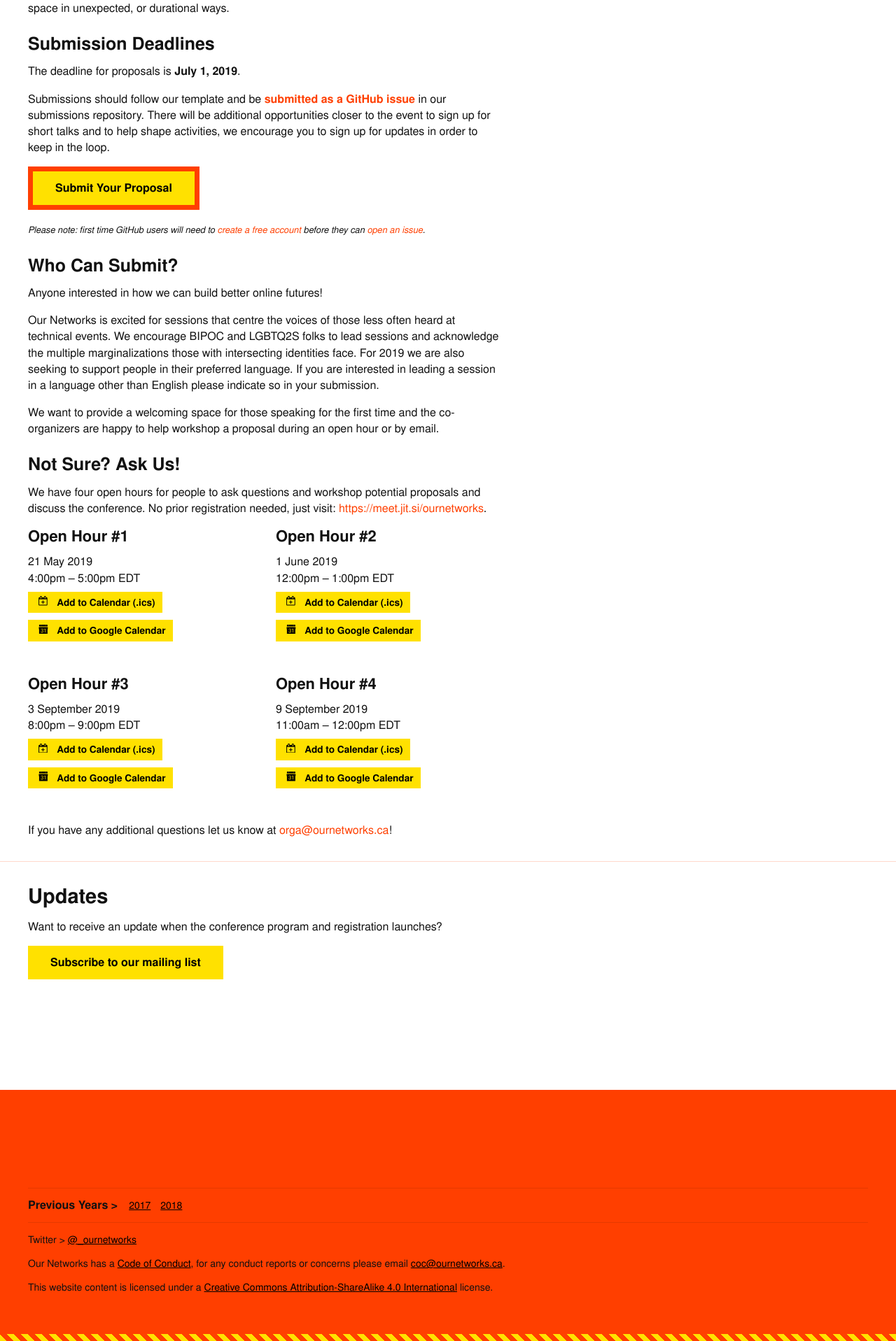
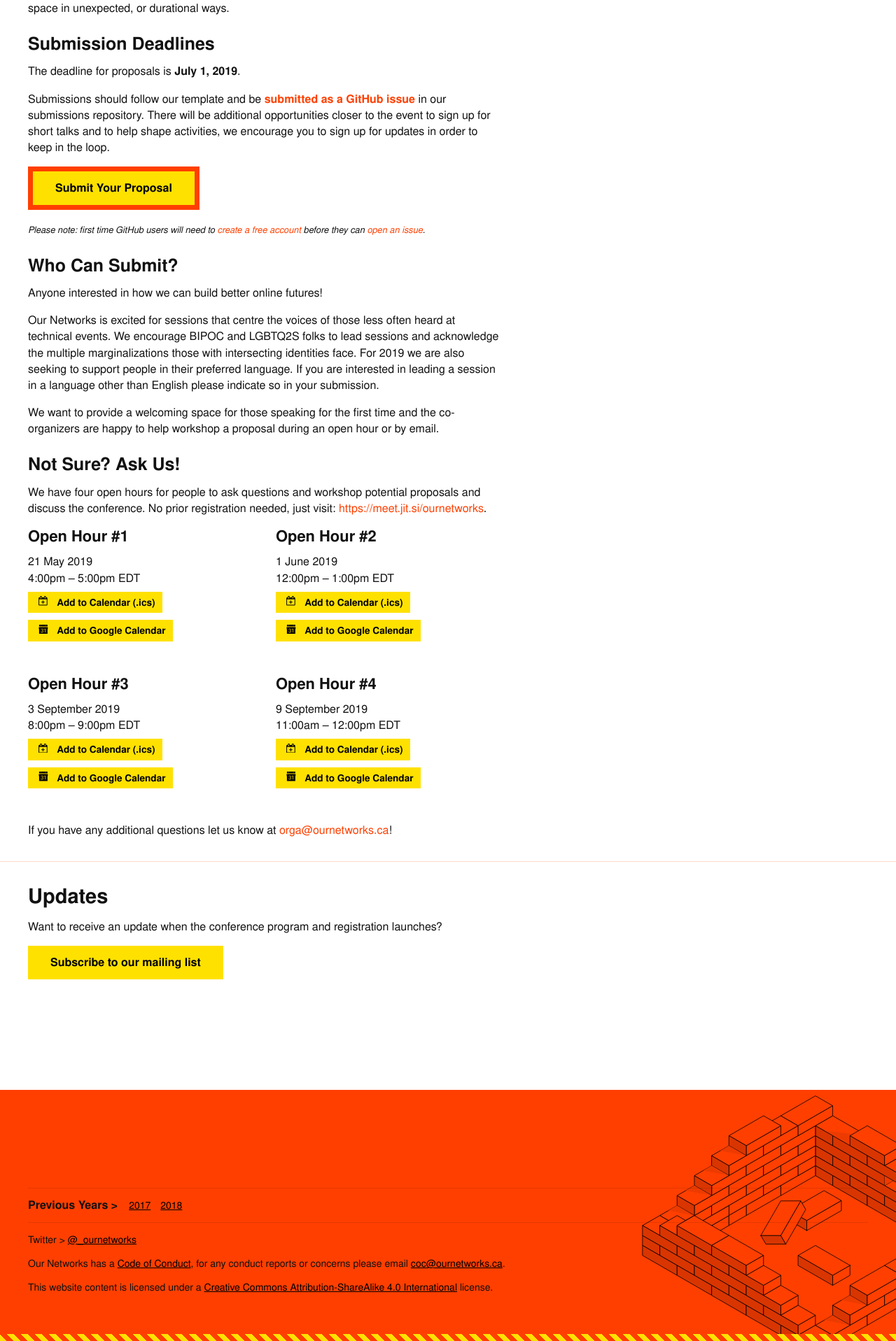
Before and after one commit to ournetworks/ournetworks.ca, a Jekyll site: the page built from index.md, in a window 1280 px wide. Shown: the part 1212-3129 px from the top of the page at 70% size. Built offline with Jekyll 4.4.1, drawn with Linux system fonts in a browser that asks for light colours.

Commit message:
footer bg

```diff
--- a/_sass/_layout.scss
+++ b/_sass/_layout.scss
@@ -241,6 +241,15 @@
   height: 10px;
 }
 
+// Footer
+
+.footer {
+  background-image: url('../images/vector-art/brick-wall-frame-destroyed.svg');
+  background-repeat: no-repeat;
+  background-position-x: 71vw;
+  background-size: 40vw;
+}
+
 // Social Media Biography
 
 .bio-sm-list {
```
Also changed, not shown: images/vector-art/brick-wall-frame-destroyed.svg (added).
